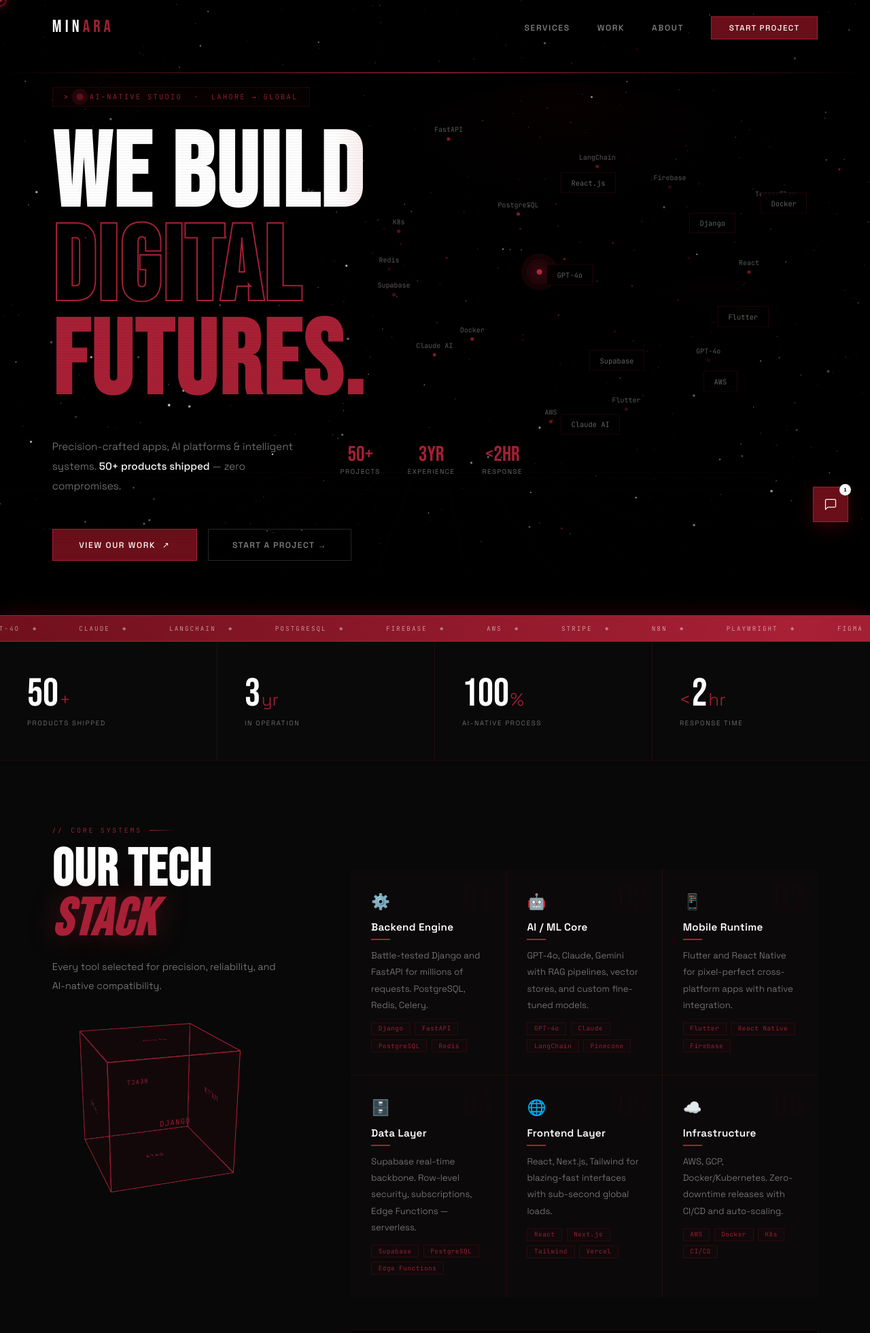
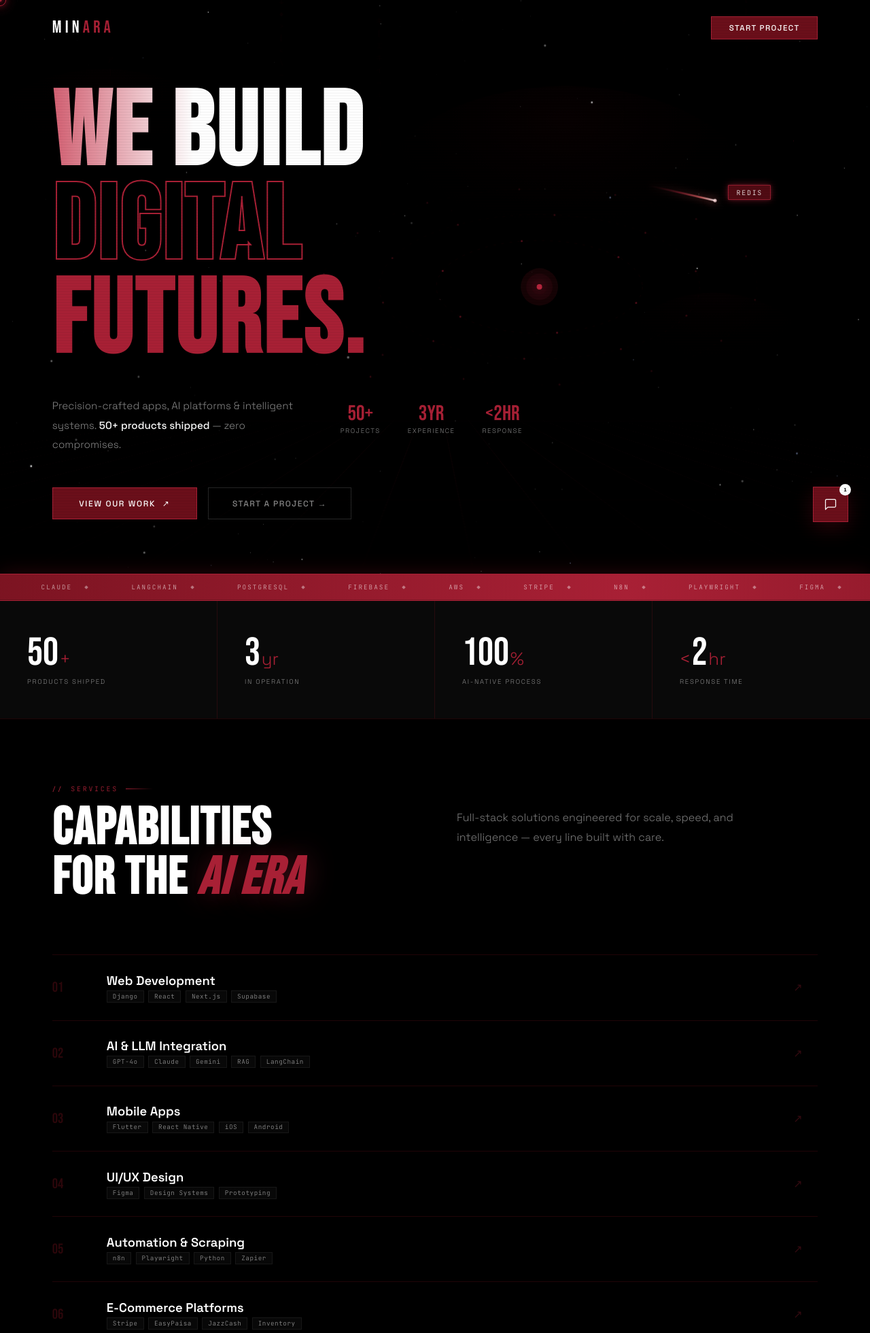
Before and after one commit to asimaija/minara_project, a Django app: page / in a window 1280 px wide. Shown: the top 1961 px of the page at 68% size. Run offline with Django 5.2, Linux system fonts and the light colour scheme; data comes from the database, SQL or seed files in the repository; tables that the repository leaves empty hold one stand-in row (values such as "Sample post").

Commit message:
redesign: full-page stars, spacing fix, equal cards

```diff
--- a/core/templates/core/home.html
+++ b/core/templates/core/home.html
@@ -56,25 +56,9 @@
     rgba(0,0,0,0.03) 4px
   );
 }
-/* ── HERO SCAN SWEEP ── */
-.hero::after {
-  content: '';
-  position: absolute; left: 0; right: 0;
-  height: 2px; z-index: 3;
-  background: linear-gradient(90deg, transparent, rgba(196,42,66,0.6), transparent);
-  animation: hero-scan 6s ease-in-out infinite;
-  pointer-events: none;
-}
-@keyframes hero-scan {
-  0% { top: 10%; opacity: 0; }
-  10% { opacity: 1; }
-  90% { opacity: 0.3; }
-  100% { top: 95%; opacity: 0; }
-}
-
 /* ── 3D CANVAS SCENE ── */
 #hero-canvas {
-  position: fixed;
+  position: absolute;
   top: 0; left: 0; width: 100%; height: 100%;
   pointer-events: none; z-index: 0;
 }
@@ -920,12 +961,7 @@
 <!-- NAV -->
 <nav id="nav">
   <a href="#home" class="logo">Min<span>ara</span></a>
-  <ul class="nav-links">
-    <li><a href="#services">Services</a></li>
-    <li><a href="#work">Work</a></li>
-    <li><a href="#about">About</a></li>
-    <li><a href="#contact" class="nav-cta">Start Project</a></li>
-  </ul>
+  <a href="#contact" class="nav-cta" style="font-size:0.72rem;font-weight:500;letter-spacing:0.12em;text-transform:uppercase;text-decoration:none;padding:0.55rem 1.6rem;background:var(--maroon);color:var(--white);border:1px solid var(--maroon3);transition:all 0.3s;">Start Project</a>
 </nav>
 
 <!-- ═══ HERO ═══ -->
@@ -934,10 +970,6 @@
   <div class="hero-grid-floor"></div>
 
   <div class="hero-content">
-    <div class="hero-eyebrow" id="heroBadge">
-      <div class="eye-dot"></div>
-      AI-Native Studio &nbsp;·&nbsp; Lahore → Global
-    </div>
     <h1 class="hero-h1">
       <span class="l1" id="hLine1">WE BUILD</span>
       <span class="l2" id="hLine2">DIGITAL</span>
@@ -957,17 +989,6 @@
     </div>
   </div>
 
-  <!-- Floating Tech Nodes -->
-  <div class="tech-nodes" id="techNodes">
-    <div class="tnode" style="top:5%;left:10%;--dur:4s;--del:0s">React.js</div>
-    <div class="tnode" style="top:18%;left:55%;--dur:5s;--del:0.5s">Django</div>
-    <div class="tnode" style="top:35%;left:5%;--dur:6s;--del:1s">GPT-4o</div>
-    <div class="tnode" style="top:50%;left:65%;--dur:4.5s;--del:1.5s">Flutter</div>
-    <div class="tnode" style="top:65%;left:20%;--dur:5.5s;--del:0.8s">Supabase</div>
-    <div class="tnode" style="top:75%;left:60%;--dur:4s;--del:0.3s">AWS</div>
-    <div class="tnode" style="top:88%;left:10%;--dur:6.5s;--del:1.2s">Claude AI</div>
-    <div class="tnode" style="top:10%;left:80%;--dur:5s;--del:2s">Docker</div>
-  </div>
 </section>
 
 <!-- MARQUEE -->
@@ -998,85 +1019,6 @@
     <div class="nc-l">Response Time</div>
   </div>
 </div>
-
-<!-- ═══ TECH SHOWCASE ═══ -->
-<section class="tech-section section-pad" id="tech">
-  <div class="tech-section-inner">
-    <div>
-      <div class="sec-eyebrow reveal">Core Systems</div>
-      <h2 class="sec-h reveal d1">Our Tech<br><em>Stack</em></h2>
-      <p class="sec-sub reveal d2">Every tool selected for precision, reliability, and AI-native compatibility.</p>
-      <div class="tech-cube-scene reveal d3">
-        <div class="tech-cube">
-          <div class="cube-face front">REACT</div>
-          <div class="cube-face back">DJANGO</div>
-          <div class="cube-face right">GPT-4o</div>
-          <div class="cube-face left">FLUTTER</div>
-          <div class="cube-face top">CLOUD</div>
-          <div class="cube-face bottom">DATA</div>
-        </div>
-      </div>
-    </div>
-    <div>
-      <div class="tech-grid">
-        <div class="tech-cell reveal" data-idx="01">
-          <span class="tc-icon">⚙️</span>
-          <div class="tc-title">Backend Engine</div>
-          <div class="tc-line"></div>
-          <div class="tc-desc">Battle-tested Django and FastAPI for millions of requests. PostgreSQL, Redis, Celery.</div>
-          <div class="tc-tags"><span class="tc-tag">Django</span><span class="tc-tag">FastAPI</span><span class="tc-tag">PostgreSQL</span><span class="tc-tag">Redis</span></div>
-        </div>
-        <div class="tech-cell reveal d1" data-idx="02">
-          <span class="tc-icon">🤖</span>
-          <div class="tc-title">AI / ML Core</div>
-          <div class="tc-line"></div>
-          <div class="tc-desc">GPT-4o, Claude, Gemini with RAG pipelines, vector stores, and custom fine-tuned models.</div>
-          <div class="tc-tags"><span class="tc-tag">GPT-4o</span><span class="tc-tag">Claude</span><span class="tc-tag">LangChain</span><span class="tc-tag">Pinecone</span></div>
-        </div>
-        <div class="tech-cell reveal d2" data-idx="03">
-          <span class="tc-icon">📱</span>
-          <div class="tc-title">Mobile Runtime</div>
-          <div class="tc-line"></div>
-          <div class="tc-desc">Flutter and React Native for pixel-perfect cross-platform apps with native integration.</div>
-          <div class="tc-tags"><span class="tc-tag">Flutter</span><span class="tc-tag">React Native</span><span class="tc-tag">Firebase</span></div>
-        </div>
-        <div class="tech-cell reveal" data-idx="04">
-          <span class="tc-icon">🗄️</span>
-          <div class="tc-title">Data Layer</div>
-          <div class="tc-line"></div>
-          <div class="tc-desc">Supabase real-time backbone. Row-level security, subscriptions, Edge Functions — serverless.</div>
-          <div class="tc-tags"><span class="tc-tag">Supabase</span><span class="tc-tag">PostgreSQL</span><span class="tc-tag">Edge Functions</span></div>
-        </div>
-        <div class="tech-cell reveal d1" data-idx="05">
-          <span class="tc-icon">🌐</span>
-          <div class="tc-title">Frontend Layer</div>
-          <div class="tc-line"></div>
-          <div class="tc-desc">React, Next.js, Tailwind for blazing-fast interfaces with sub-second global loads.</div>
-          <div class="tc-tags"><span class="tc-tag">React</span><span class="tc-tag">Next.js</span><span class="tc-tag">Tailwind</span><span class="tc-tag">Vercel</span></div>
-        </div>
-        <div class="tech-cell reveal d2" data-idx="06">
-          <span class="tc-icon">☁️</span>
-          <div class="tc-title">Infrastructure</div>
-          <div class="tc-line"></div>
-          <div class="tc-desc">AWS, GCP, Docker/Kubernetes. Zero-downtime releases with CI/CD and auto-scaling.</div>
-          <div class="tc-tags"><span class="tc-tag">AWS</span><span class="tc-tag">Docker</span><span class="tc-tag">K8s</span><span class="tc-tag">CI/CD</span></div>
-        </div>
-      </div>
-      <div class="status-bar reveal">
-        <div class="sb-title"><div class="sb-dot"></div> All Systems Operational</div>
-        <div class="sb-metrics">
-          <div class="sb-m"><span class="sb-val">99.9%</span><div class="sb-key">Uptime</div></div>
-          <div class="sb-m"><span class="sb-val">&lt;120ms</span><div class="sb-key">Response</div></div>
-          <div class="sb-m"><span class="sb-val">50+</span><div class="sb-key">Live Apps</div></div>
-          <div class="sb-m"><span class="sb-val">1M+</span><div class="sb-key">API Calls/Mo</div></div>
-          <div class="sb-m"><span class="sb-val">0</span><div class="sb-key">Breaches</div></div>
-        </div>
-      </div>
-    </div>
-  </div>
-</section>
-
-<div class="sec-divider"></div>
 
 <!-- ═══ SERVICES ═══ -->
 <section class="services-section section-pad" id="services">
@@ -1417,19 +1359,61 @@
     });
   }
 
-  /* ── LAYER 3: Shooting Stars ── */
+  /* ── LAYER 3: Shooting Stars with Tech Labels ── */
+  const MISSILE_TECHS = ['React','Django','GPT-4o','Flutter','AWS','Docker','Claude AI',
+    'Supabase','Redis','Next.js','FastAPI','PostgreSQL','LangChain','Firebase','TensorFlow','Kubernetes'];
+  let missileIdx = 0;
   let shooters = [];
+
+  // DOM overlay for tech labels
+  const techOverlay = document.createElement('div');
+  techOverlay.id = 'missile-tech-overlay';
+  techOverlay.style.cssText = 'position:fixed;top:0;left:0;width:100%;height:100%;pointer-events:none;z-index:1;';
+  document.body.appendChild(techOverlay);
+
   function spawnShooter(){
-    const angle = (-0.3 + Math.random() * 0.4) * Math.PI; // mostly rightward-downward
+    const angle = (-0.3 + Math.random() * 0.4) * Math.PI;
     const speed = 6 + Math.random() * 10;
+    const tech = MISSILE_TECHS[missileIdx % MISSILE_TECHS.length];
+    missileIdx++;
+
+    // Create floating tech label DOM element
+    const startX = Math.random() * w * 0.8;
+    const startY = Math.random() * h * 0.4;
+    const label = document.createElement('div');
+    label.className = 'missile-tech-label';
+    label.textContent = tech;
+    label.style.cssText = `
+      position:absolute;
+      left:${startX}px;top:${startY - 20}px;
+      font-family:'JetBrains Mono',monospace;
+      font-size:0.62rem;letter-spacing:0.18em;text-transform:uppercase;
+      color:rgba(255,255,255,0.9);
+      background:rgba(107,15,26,0.75);
+      border:1px solid rgba(196,42,66,0.6);
+      padding:0.2rem 0.7rem;
+      white-space:nowrap;
+      border-radius:1px;
+      box-shadow:0 0 12px rgba(196,42,66,0.4),0 0 4px rgba(196,42,66,0.3);
+      opacity:0;
+      transition:opacity 0.15s;
+      pointer-events:none;
+      backdrop-filter:blur(4px);
+    `;
+    techOverlay.appendChild(label);
+    // Fade in
+    requestAnimationFrame(() => { label.style.opacity = '1'; });
+
     shooters.push({
-      x: Math.random() * w * 0.8,
-      y: Math.random() * h * 0.4,
+      x: startX,
+      y: startY,
       vx: Math.cos(angle) * speed,
       vy: Math.sin(angle) * speed + 1,
       len: 60 + Math.random() * 100,
       alpha: 0.9,
-      life: 1
+      life: 1,
+      label,
+      tech
     });
   }
 
@@ -1460,13 +1444,12 @@
     { r: 0, radiusFrac: 0.38, speed: 0.0003,  dotCount: 14, alpha: 0.10 }
   ];
 
-  /* ─── INIT ─── */
   function init(){
-    w = canvas.width  = window.innerWidth;
-    h = canvas.height = window.innerHeight;
+    const hero = canvas.parentElement;
+    w = canvas.width  = hero.offsetWidth;
+    h = canvas.height = hero.offsetHeight;
     mouseX = w / 2; mouseY = h / 2;
     mkStars();
-    mkNodes();
     mkStreams();
     mkNebulae();
     ORBIT_RINGS.forEach(o => o.r = 0);
@@ -1484,19 +1467,15 @@
     ];
   }
   function drawNebulae(){
-    const scrollY = window.scrollY;
     nebulae.forEach(n => {
-      /* nebulae are spread across full page; offset by scroll */
-      const ny = n.y - scrollY * 0.08;
-      if(ny < -n.ry * 2 || ny > h + n.ry * 2) return; /* skip off-screen */
-      const grad = ctx.createRadialGradient(n.x, ny, 0, n.x, ny, Math.max(n.rx, n.ry));
+      const grad = ctx.createRadialGradient(n.x, n.y, 0, n.x, n.y, Math.max(n.rx, n.ry));
       grad.addColorStop(0, `rgba(${n.hue},${n.alpha})`);
       grad.addColorStop(0.4, `rgba(${n.hue},${n.alpha * 0.5})`);
       grad.addColorStop(1, `rgba(${n.hue},0)`);
       ctx.save();
       ctx.scale(1, n.ry / n.rx);
       ctx.beginPath();
-      ctx.arc(n.x, ny * (n.rx / n.ry), n.rx, 0, Math.PI*2);
+      ctx.arc(n.x, n.y * (n.rx / n.ry), n.rx, 0, Math.PI*2);
       ctx.fillStyle = grad;
       ctx.fill();
       ctx.restore();
@@ -1610,13 +1589,19 @@
     ctx.beginPath();
     ctx.moveTo(s.x, s.y);
     ctx.lineTo(s.x - s.vx * (s.len/10), s.y - s.vy * (s.len/10));
-    const grad = ctx.createLinearGradient(s.x, s.y, s.x - s.vx*8, s.y - s.vy*8);
+    const grad = ctx.createLinearGradient(s.x, s.y, s.x - s.vx*12, s.y - s.vy*12);
     grad.addColorStop(0, `rgba(255,255,255,${s.alpha})`);
-    grad.addColorStop(0.3, `rgba(196,42,66,${s.alpha*0.5})`);
+    grad.addColorStop(0.2, `rgba(255,120,120,${s.alpha*0.8})`);
+    grad.addColorStop(0.5, `rgba(196,42,66,${s.alpha*0.5})`);
     grad.addColorStop(1, 'rgba(0,0,0,0)');
-    ctx.strokeStyle = grad; ctx.lineWidth = 1.5;
-    ctx.shadowBlur = 6; ctx.shadowColor = 'rgba(255,255,255,0.6)';
+    ctx.strokeStyle = grad; ctx.lineWidth = 2.5;
+    ctx.shadowBlur = 12; ctx.shadowColor = 'rgba(255,100,100,0.8)';
     ctx.stroke(); ctx.shadowBlur = 0;
+    // bright head dot
+    ctx.beginPath(); ctx.arc(s.x, s.y, 2.5, 0, Math.PI*2);
+    ctx.fillStyle = `rgba(255,220,220,${s.alpha})`;
+    ctx.shadowBlur = 16; ctx.shadowColor = 'rgba(255,150,150,0.9)';
+    ctx.fill(); ctx.shadowBlur = 0;
   }
 
   /* ─── DRAW DATA STREAM ─── */
@@ -1697,45 +1682,49 @@
       layer.arr.forEach(s => {
         s.x += layer.cfg.speed * (li + 1) * 0.15;
         if(s.x > w) s.x = 0;
-        /* offset by scroll so stars are visible in current viewport */
-        const scrollY = window.scrollY;
-        const sy = s.y - scrollY * (0.05 + li * 0.03);
-        const drawS = Object.assign({}, s, { y: ((sy % h) + h) % h });
-        drawStar(drawS, li * 1.2);
+        drawStar(s, li * 1.2);
       });
     });
 
-    // Layer 2: Data streams (behind constellations)
+    // Layer 2: Data streams
     streams.forEach(s => drawStream(s));
 
     // Layer 3: Orbit rings
     drawOrbits();
 
-    // Layer 4: Constellation lines
-    nodes.forEach((n, i) => {
-      n.x = n.baseX + Math.cos(t * n.floatSpeed + n.floatOffset) * n.floatAmp;
-      n.y = n.baseY + Math.sin(t * n.floatSpeed * 0.7 + n.floatOffset) * n.floatAmp * 0.6;
-    });
-    drawConstellationLines();
-
-    // Layer 5: Node labels + dots
-    nodes.forEach((n, i) => drawNode(n, i));
-
-    // Layer 6: Central energy core
+    // Layer 4: Central energy core
     drawCore();
 
-    // Layer 7: Shooting stars
-    if(ts - lastShoot > (1500 + Math.random() * 2500)){
+    // Layer 5: Shooting stars with tech labels
+    if(ts - lastShoot > (800 + Math.random() * 1800)){
       spawnShooter();
-      if(Math.random() < 0.3) spawnShooter(); // occasional double
+      if(Math.random() < 0.4) spawnShooter();
       lastShoot = ts;
     }
-    shooters = shooters.filter(s => s.life > 0);
+    shooters = shooters.filter(s => {
+      if(s.life <= 0){
+        // Fade out and remove label
+        if(s.label){
+          s.label.style.transition = 'opacity 0.3s';
+          s.label.style.opacity = '0';
+          setTimeout(() => s.label && s.label.remove(), 350);
+          s.label = null;
+        }
+        return false;
+      }
+      return true;
+    });
     shooters.forEach(s => {
       drawShooter(s);
       s.x += s.vx; s.y += s.vy;
       s.life -= 0.018;
       s.alpha = s.life;
+      // Move DOM label with the missile head
+      if(s.label){
+        s.label.style.left = (s.x + 10) + 'px';
+        s.label.style.top = (s.y - 24) + 'px';
+        s.label.style.opacity = Math.min(1, s.life * 2).toString();
+      }
     });
 
     requestAnimationFrame(loop);
@@ -1768,8 +1757,7 @@
       el.style.opacity = '1'; el.style.transform = 'none';
     }, (delay + d) * 1000);
   }
-  show(document.getElementById('heroBadge'), 0);
-  show(document.getElementById('hLine1'), 0.1);
+  show(document.getElementById('hLine1'), 0);
   show(document.getElementById('hLine2'), 0.22);
   show(document.getElementById('hLine3'), 0.34);
   show(document.getElementById('heroMeta'), 0.5);
```
Also changed, not shown: other parts of core/templates/core/home.html (+58 -1 lines).
